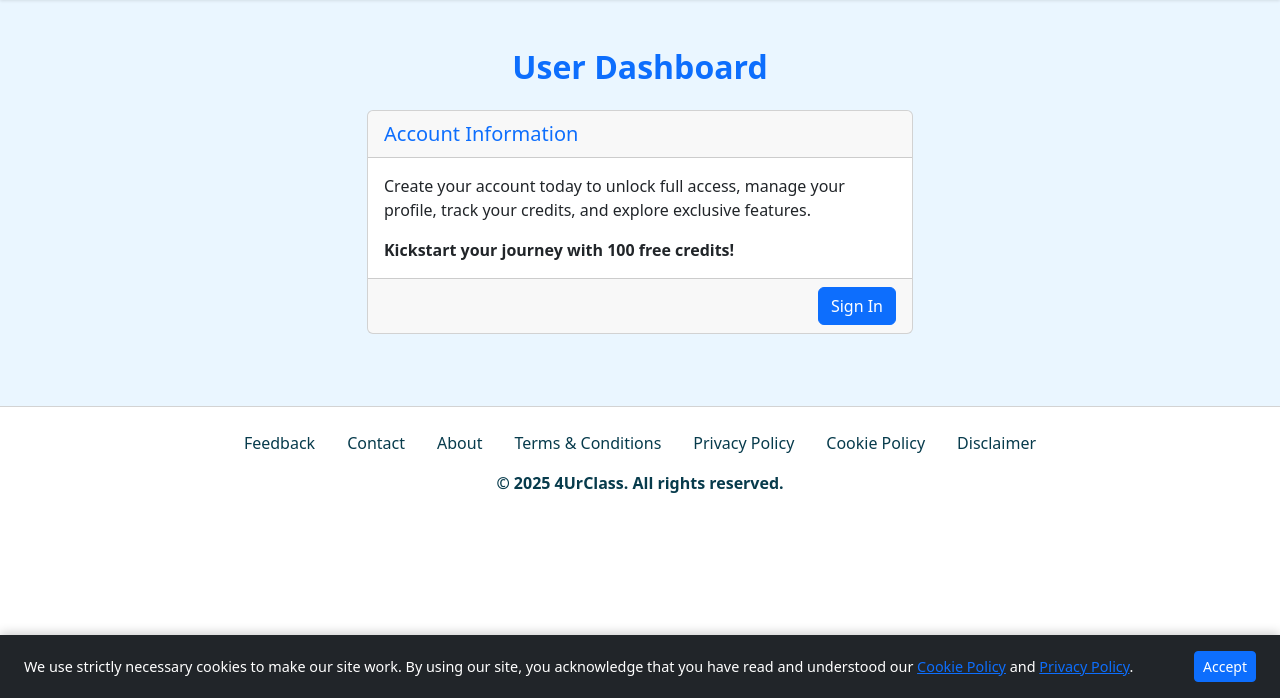
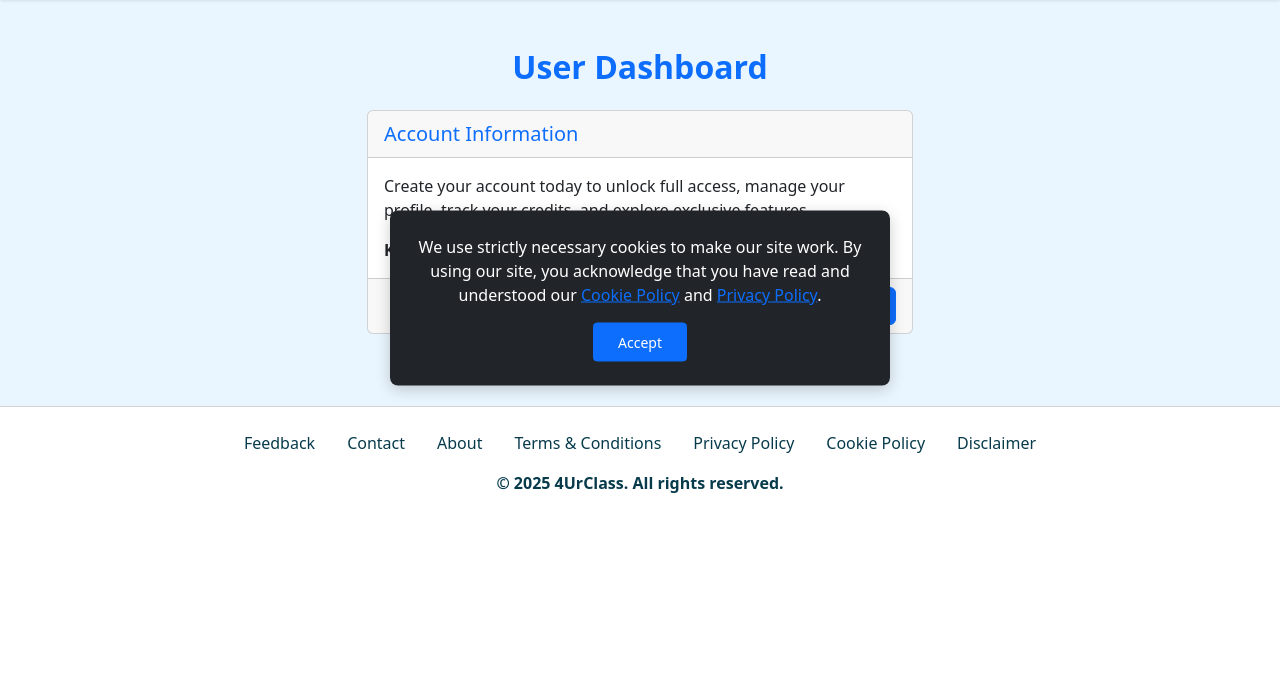
Before and after one commit to beartennuki/katabun, a Flask app: page /account in a window 1280 px wide. Shown: the part 102-800 px from the top of the page. Run offline with Flask 3, Linux system fonts and the light colour scheme; parts of the project's set-up code (start-up, migrations or seed data) failed here and were passed over.

Commit message:
Add disclaimer and fix cookie banner

```diff
--- a/templates/page/assessment/comp/advice.html
+++ b/templates/page/assessment/comp/advice.html
@@ -14,6 +14,7 @@
                 <p class="lead" style="font-size: 1.1rem; line-height: 1.4;">
                     {{ advice_dict.advice }}
                 </p>
+                <p class="text-muted small mt-3">AI-generated content may contain inaccuracies. Please verify important information.</p>
             {% else %}
                 <p class="lead mb-2" style="font-size: 1.1rem; line-height: 1.4;">
                     Want to learn smarter, not harder?
--- a/templates/page/base/base.html
+++ b/templates/page/base/base.html
@@ -5,71 +5,56 @@
   <meta name="viewport" content="width=device-width, initial-scale=1.0">
   <title>{% block title %}Auto Generated Online Quiz, Endless Study Aid{% endblock %}</title>
 
-  <!-- Favicon -->
   <link rel="icon" type="image/png" href="{{ url_for('static', filename='images/logo/LogoSquare.png') }}">
 
-  <!-- Bootstrap CSS -->
   <link href="https://cdn.jsdelivr.net/npm/bootstrap@5.3.0/dist/css/bootstrap.min.css" rel="stylesheet">
   <link href="https://cdn.jsdelivr.net/npm/bootstrap-icons/font/bootstrap-icons.css" rel="stylesheet">
-  <!-- Custom CSS -->
   <link rel="stylesheet" href="{{ url_for('static', filename='styles.css') }}">
 
-  <!-- CSS for Cookie Banner -->
   <style>
     .cookie-consent-banner {
         position: fixed;
-        bottom: 0;
-        left: 0;
-        right: 0;
-        background-color: #212529; /* Dark background */
+        top: 50%;
+        left: 50%;
+        transform: translate(-50%, -50%);
+        width: 90%;
+        max-width: 500px;
+        background-color: #212529;
         color: white;
-        padding: 1rem 1.5rem;
-        z-index: 1050;
-        display: none; /* Hidden by default */
+        padding: 1.5rem;
+        z-index: 1051;
+        display: none;
+        flex-direction: column;
         align-items: center;
-        justify-content: space-between;
-        box-shadow: 0 -2px 10px rgba(0,0,0,0.2);
+        text-align: center;
+        border-radius: 8px;
+        box-shadow: 0 4px 15px rgba(0,0,0,0.2);
     }
     .cookie-consent-banner p {
-        margin: 0;
-        font-size: 0.9rem;
+        margin-bottom: 1rem;
+        font-size: 1rem;
     }
     .cookie-consent-banner a {
-        color: #0d6efd; /* Bootstrap primary blue */
+        color: #0d6efd;
         text-decoration: underline;
     }
     .cookie-consent-banner .btn {
-        margin-left: 1rem;
-    }
-    @media (max-width: 768px) {
-        .cookie-consent-banner {
-            flex-direction: column;
-            text-align: center;
-        }
-        .cookie-consent-banner p {
-            margin-bottom: 1rem;
-        }
-        .cookie-consent-banner .btn {
-            width: 100%;
-            margin-left: 0;
-        }
+        margin-left: 0;
+        width: auto;
+        padding: 0.5rem 1.5rem;
     }
   </style>
 </head>
 <body>
-  <!-- Header -->
   {% include "page/base/header.html" %}
 
-  <!-- Main Content -->
   <main>
     {% block content %}{% endblock %}
   </main>
 
-  <!-- Footer -->
   {% include "page/base/footer.html" %}
 
-  <!-- Cookie Consent Banner HTML -->
-  <div id="cookie-consent-banner" class="cookie-consent-banner d-md-flex">
+  <div id="cookie-consent-banner" class="cookie-consent-banner">
       <p>
           We use strictly necessary cookies to make our site work. By using our site, you acknowledge that you have read and understood our
           <a href="{{ url_for('cookie_policy_page') }}">Cookie Policy</a> and
@@ -79,10 +64,8 @@
   </div>
 
 
-  <!-- Bootstrap JS -->
   <script src="https://cdn.jsdelivr.net/npm/bootstrap@5.3.0/dist/js/bootstrap.bundle.min.js"></script>
 
-  <!-- JavaScript for Cookie Banner Logic -->
   <script>
     document.addEventListener('DOMContentLoaded', function() {
         const banner = document.getElementById('cookie-consent-banner');
--- a/templates/page/quiz/mcq.html
+++ b/templates/page/quiz/mcq.html
@@ -241,6 +241,7 @@ Quiz - 4Uclass
             </div>
 
             <div class="text-center">
+                <p class="text-muted small">AI-generated content may contain inaccuracies. Please verify important information.</p>
                 <button type="submit" class="btn btn-primary btn-lg mt-2">
                     Submit Quiz
                 </button>
```
